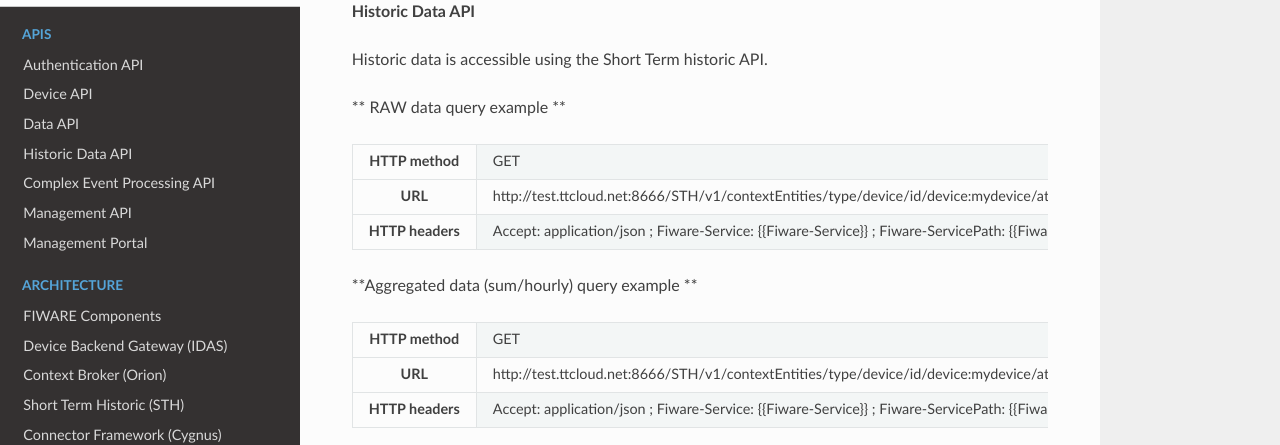
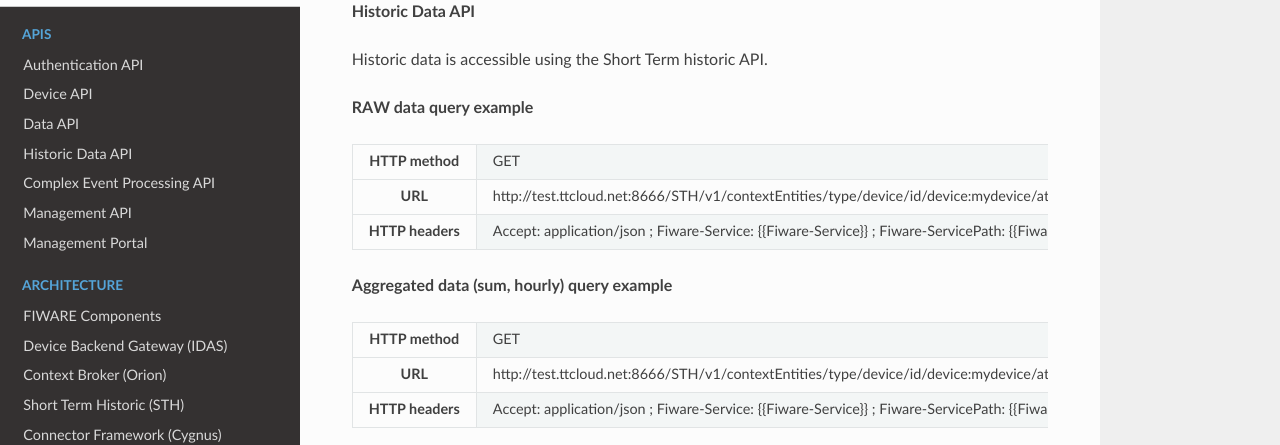
Before and after one commit to telefonicaid/thinking-cities, an MkDocs documentation site: the page built from docs/quickguide.md, in a window 1280 px wide and 900 px high, scrolled down 6122 px. Shown: the part 160-605 px from the top of the window. Built offline with MkDocs 1.6.1, drawn with Linux system fonts in a browser that asks for light colours; nearby versions of some CDN libraries; old or Windows-style settings are respelled for this version of MkDocs.

```diff
--- a/docs/quickguide.md
+++ b/docs/quickguide.md
@@ -300,7 +300,7 @@ More info: [Data API guide](data_api.md)
 Historic data is accessible using the Short Term historic API.
 
 
-** RAW data query example **
+**RAW data query example**
 
 <p>
 <table cellpadding="10", border="1" >
@@ -320,7 +320,7 @@ Historic data is accessible using the Short Term historic API.
 </p>
 
 
-**Aggregated data (sum/hourly) query example **
+**Aggregated data (sum, hourly) query example**
 
 <p>
 <table cellpadding="10", border="1" >
@@ -331,8 +331,7 @@ Historic data is accessible using the Short Term historic API.
   <tr>
     <th>URL</th>
     <td>
-    http://test.ttcloud.net:8666/STH/v1/contextEntities/type/device/id/device:mydevice/attributes/h?aggrMethod=sum&aggrPeriod=hour&dateFrom=2015-02-22T00:00:00.000Z&dateTo=2016-01-22T23:00:00.000Z
-    http://test.ttcloud.net:8666/STH/v1/contextEntities/type/device/id/device:mydevice/attributes/h?lastN=10</td>
+    http://test.ttcloud.net:8666/STH/v1/contextEntities/type/device/id/device:mydevice/attributes/h?aggrMethod=sum&aggrPeriod=hour&dateFrom=2015-02-22T00:00:00.000Z&dateTo=2016-01-22T23:00:00.000Z</td>
   </tr>
   <tr>
     <th>HTTP headers</th>
```
